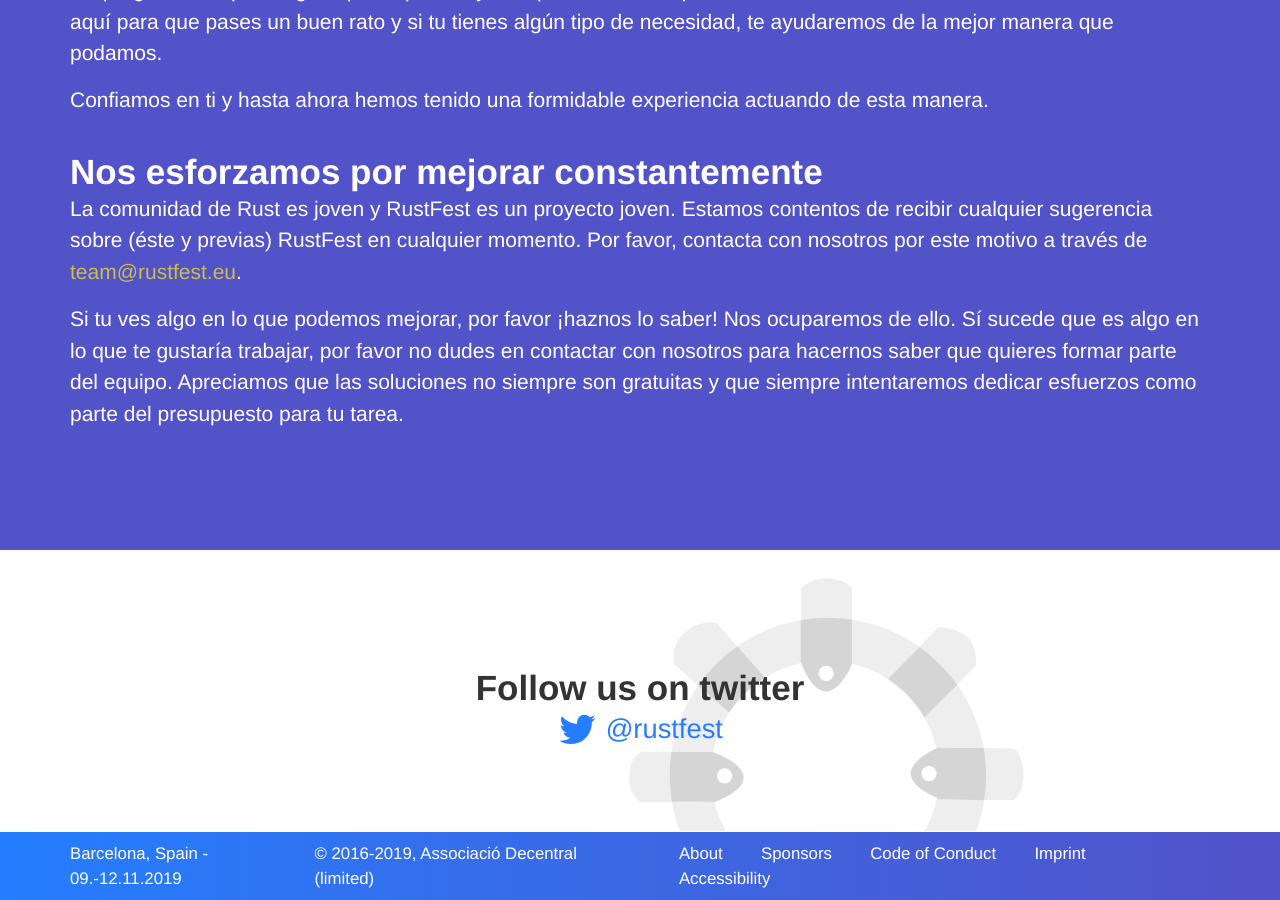
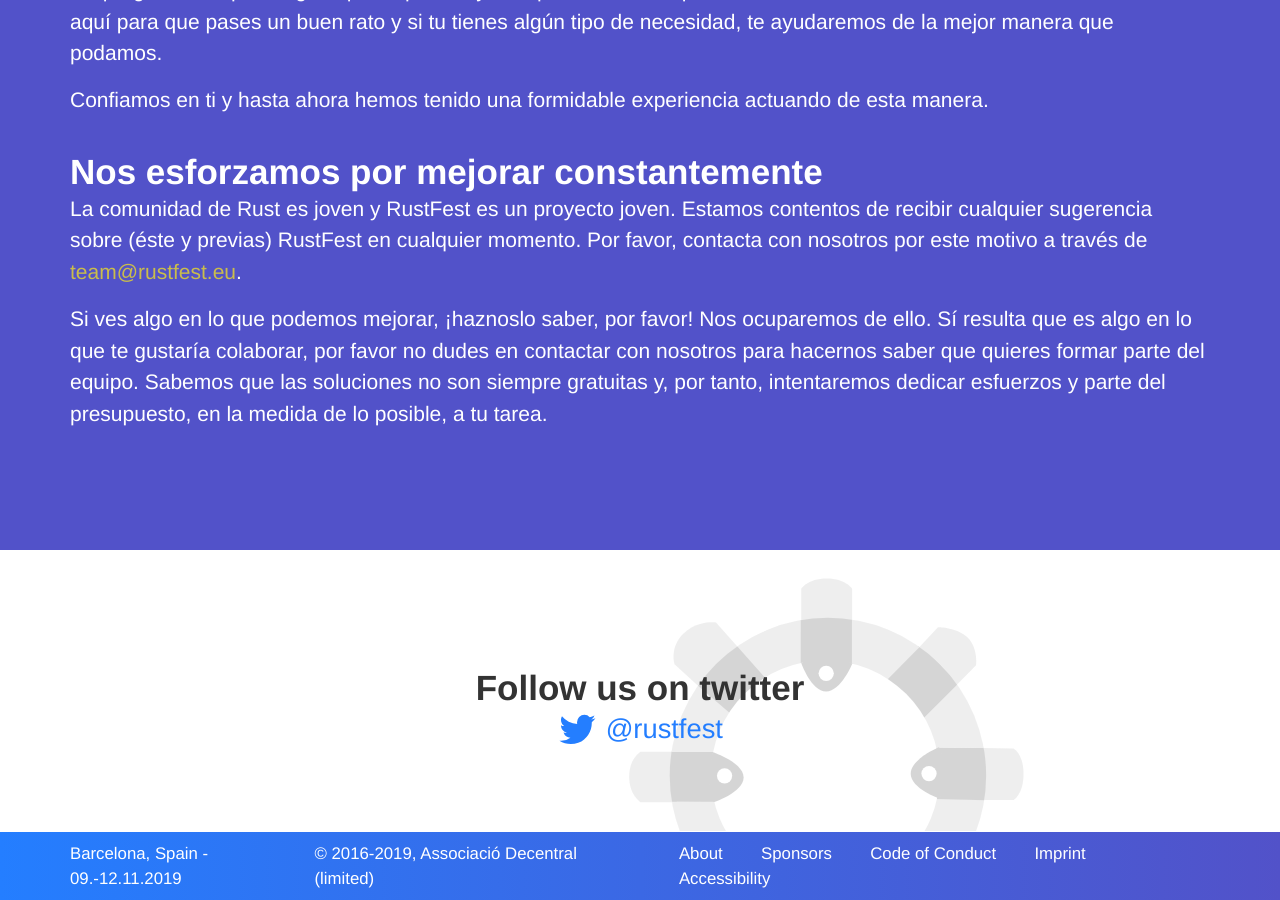
Before and after one commit to RustFestEU/barcelona.rustfest.eu, a Jekyll site: the page built from diversity.es.md, in a window 1280 px wide and 900 px high, scrolled down 2036 px. Built offline with Jekyll 4.4.1, drawn with Linux system fonts in a browser that asks for light colours; nearby versions of some CDN libraries.

Commit message:
Update diversity.es.md
Co-Authored-By: Roberto Huertas <roberto.huertas@outlook.com>

```diff
--- a/diversity.es.md
+++ b/diversity.es.md
@@ -53,4 +53,4 @@
 
 La comunidad de Rust es joven y RustFest es un proyecto joven. Estamos contentos de recibir cualquier sugerencia sobre (éste y previas) RustFest en cualquier momento. Por favor, contacta con nosotros por este motivo a través de [team@rustfest.eu](mailto:team@rustfest.eu).
 
-Si tu ves algo en lo que podemos mejorar, por favor ¡haznos lo saber! Nos ocuparemos de ello. Sí sucede que es algo en lo que te gustaría trabajar, por favor no dudes en contactar con nosotros para hacernos saber que quieres formar parte del equipo. Apreciamos que las soluciones no siempre son gratuitas y que siempre intentaremos dedicar esfuerzos como parte del presupuesto para tu tarea.
+Si ves algo en lo que podemos mejorar, ¡haznoslo saber, por favor! Nos ocuparemos de ello. Sí resulta que es algo en lo que te gustaría colaborar, por favor no dudes en contactar con nosotros para hacernos saber que quieres formar parte del equipo. Sabemos que las soluciones no son siempre gratuitas y, por tanto, intentaremos dedicar esfuerzos y parte del presupuesto, en la medida de lo posible, a tu tarea.
```
